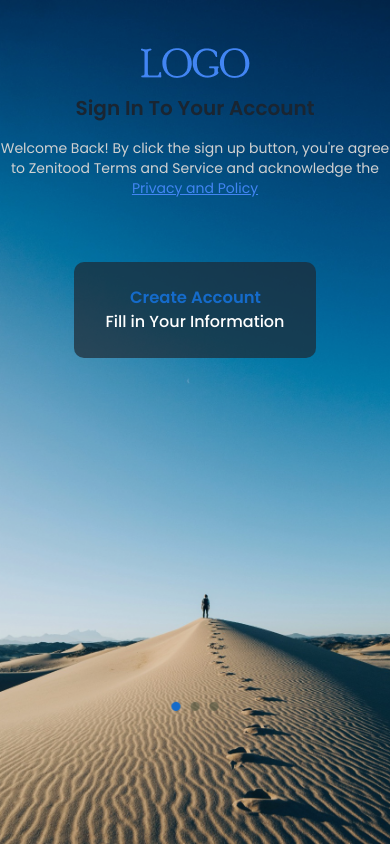
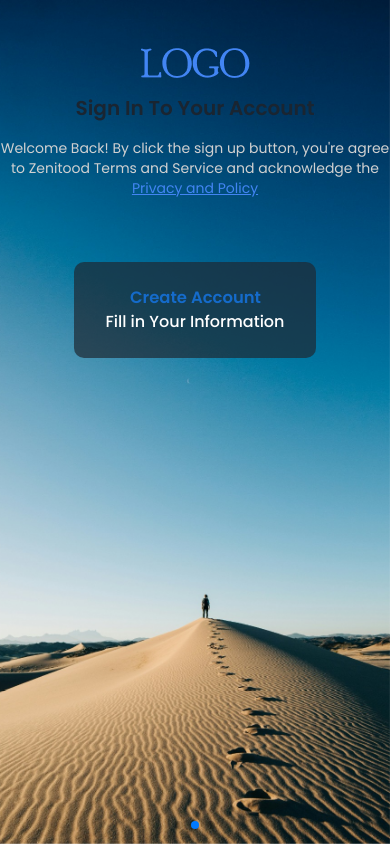
Before and after one commit to ShopnilIsCoding/Scopioe, a React (Vite) app: page /login in a window 390 px wide. Built offline with nearby package versions, Linux system fonts and the light colour scheme.

Commit message:
implemented swiper slider also in mobile view

```diff
--- a/src/components/Mobile/LoginMobile.jsx
+++ b/src/components/Mobile/LoginMobile.jsx
@@ -1,6 +1,12 @@
 import { useState } from "react";
-import loginMobile from "../../assets/images/smLogin.png";
+import loginMobile from "../../assets/images/smLogin.jpg";
 import Form from "../Shared/Form";
+import { Autoplay, Pagination } from "swiper/modules";
+import { Swiper, SwiperSlide } from "swiper/react";
+
+// Import Swiper styles
+import "swiper/css";
+import "swiper/css/pagination";
 
 const LoginMobile = ({signUp,setSignUp}) => {
     const [popup,setPopup]=useState(false);
@@ -11,13 +17,33 @@ const LoginMobile = ({signUp,setSignUp}) => {
     }
   return (
     <div className="block lg:hidden relative min-h-screen poppins">
-      <img
+      {/* <img
         src={loginMobile}
         alt=""
         className="absolute -z-10 w-full h-full"
-      />
+      /> */}
+      <Swiper
+            pagination={true}
+            spaceBetween={10}
+            autoplay={{
+              delay: 1500,
+              disableOnInteraction: false,
+            }}
+            modules={[Pagination, Autoplay]}
+            className="mySwiper  w-full h-full min-h-screen"
+          >
+            <SwiperSlide>
+              <img className="min-h-screen" src={loginMobile} alt="Background image goes here" />
+            </SwiperSlide>
+            <SwiperSlide>
+              <img className="min-h-screen" src={loginMobile} alt="Background image goes here" />
+            </SwiperSlide>
+            <SwiperSlide>
+              <img className="min-h-screen" src={loginMobile} alt="Background image goes here" />
+            </SwiperSlide>
+          </Swiper>
 
-      <div className="absolute z-20 h-full w-full ">
+      <div className="absolute top-0 z-20 h-full w-full ">
         <img src="/LOGO.png" alt="Logo" className="flex mx-auto mt-12 animate__slideInDown animate__animated" />
 
         {!popup?
```
Also changed, not shown: src/assets/images/smLogin.jpg (added), src/index.css (line endings or trailing spaces).
